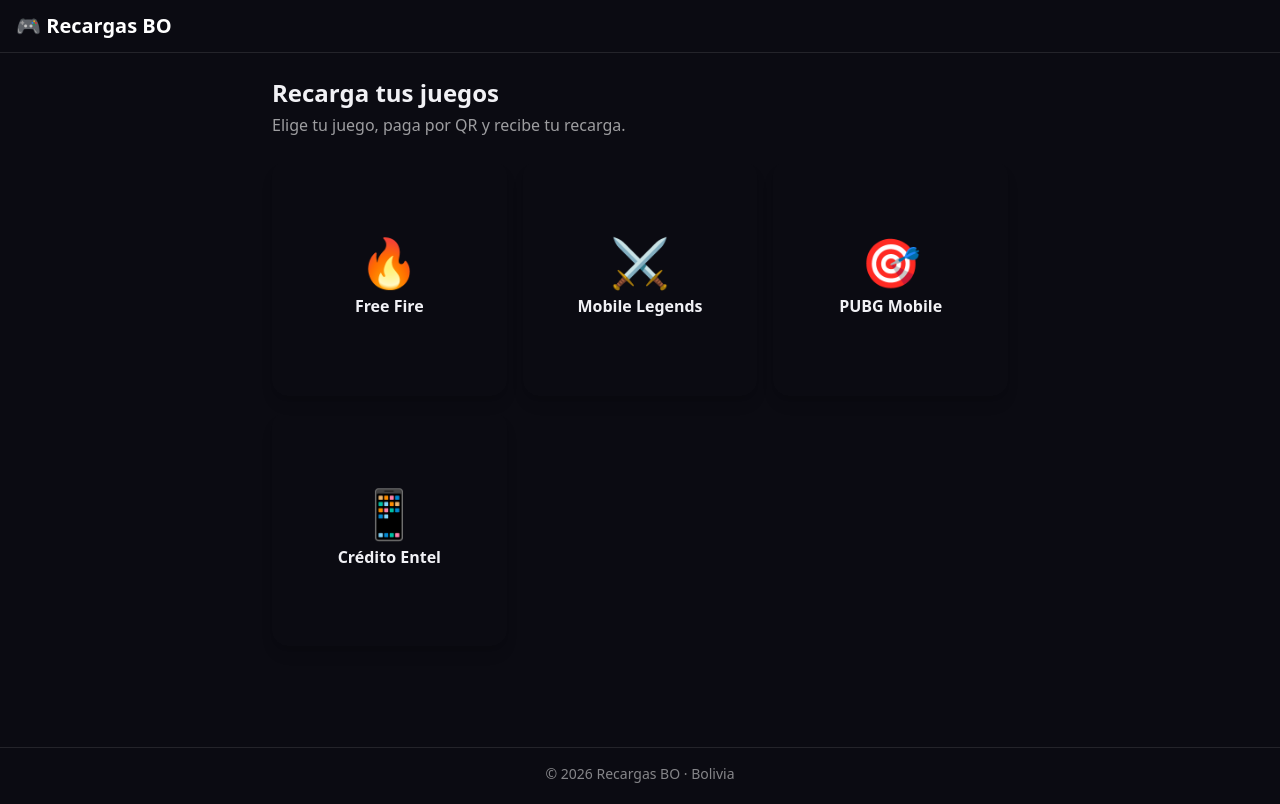
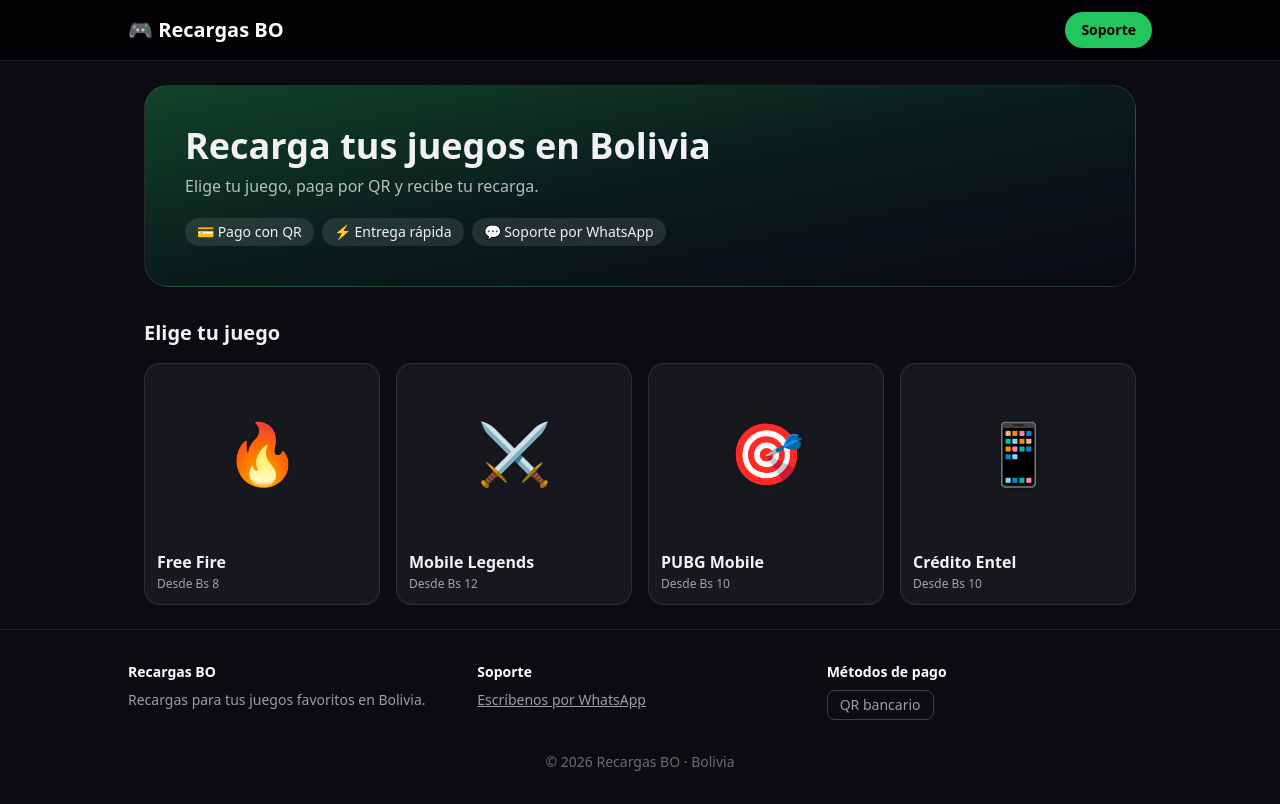
Before and after one commit to BladimirBLopez/recargas-bo, a Next.js app: page / in a window 1280 px wide. Built offline with nearby package versions, Linux system fonts and the light colour scheme.

Commit message:
Rediseño estilo Bonoxs: header, banner, tarjetas y footer

```diff
--- a/app/layout.js
+++ b/app/layout.js
@@ -1,6 +1,6 @@
 import './globals.css';
 import Link from 'next/link';
-import { SITE_NAME } from '@/data/games';
+import { SITE_NAME, WHATSAPP } from '@/data/games';
 
 export const metadata = {
   title: `${SITE_NAME} | Recargas de juegos en Bolivia`,
@@ -9,17 +9,50 @@
 };
 
 export default function RootLayout({ children }) {
+  const wa = `https://wa.me/${WHATSAPP}`;
   return (
     <html lang="es">
       <body className="min-h-screen flex flex-col">
-        <header className="border-b border-white/10 px-4 py-3">
-          <Link href="/" className="text-xl font-bold text-white">
-            🎮 {SITE_NAME}
-          </Link>
+        <header className="sticky top-0 z-10 border-b border-white/10 bg-black/70 backdrop-blur px-4 py-3">
+          <div className="max-w-5xl mx-auto flex items-center justify-between">
+            <Link href="/" className="text-xl font-extrabold text-white">
+              🎮 {SITE_NAME}
+            </Link>
+            <a
+              href={wa}
+              target="_blank"
+              rel="noreferrer"
+              className="rounded-full bg-green-500 text-black text-sm font-semibold px-4 py-2"
+            >
+              Soporte
+            </a>
+          </div>
         </header>
-        <main className="flex-1 w-full max-w-3xl mx-auto px-4 py-6">{children}</main>
-        <footer className="border-t border-white/10 px-4 py-4 text-center text-sm text-white/50">
-          © {new Date().getFullYear()} {SITE_NAME} · Bolivia
+
+        <main className="flex-1 w-full max-w-5xl mx-auto px-4 py-6">{children}</main>
+
+        <footer className="border-t border-white/10 px-4 py-8 text-sm text-white/60">
+          <div className="max-w-5xl mx-auto grid gap-6 sm:grid-cols-3">
+            <div>
+              <div className="font-bold text-white mb-2">{SITE_NAME}</div>
+              <p>Recargas para tus juegos favoritos en Bolivia.</p>
+            </div>
+            <div>
+              <div className="font-semibold text-white mb-2">Soporte</div>
+              <a href={wa} target="_blank" rel="noreferrer" className="underline">
+                Escríbenos por WhatsApp
+              </a>
+            </div>
+            <div>
+              <div className="font-semibold text-white mb-2">Métodos de pago</div>
+              <span className="inline-block rounded-lg border border-white/20 px-3 py-1">
+                QR bancario
+              </span>
+            </div>
+          </div>
+          <p className="text-center text-white/40 mt-8">
+            © {new Date().getFullYear()} {SITE_NAME} · Bolivia
+          </p>
         </footer>
       </body>
     </html>
--- a/app/page.js
+++ b/app/page.js
@@ -3,14 +3,29 @@
 
 export default function Home() {
   return (
-    <div>
-      <h1 className="text-2xl font-bold mb-1">Recarga tus juegos</h1>
-      <p className="text-white/60 mb-6">Elige tu juego, paga por QR y recibe tu recarga.</p>
-      <div className="grid grid-cols-2 sm:grid-cols-3 gap-4">
-        {games.map((g) => (
-          <GameCard key={g.slug} game={g} />
-        ))}
-      </div>
+    <div className="space-y-8">
+      <section className="rounded-3xl border border-white/10 bg-gradient-to-br from-green-500/30 via-emerald-800/20 to-transparent p-6 sm:p-10">
+        <h1 className="text-3xl sm:text-4xl font-extrabold mb-2">
+          Recarga tus juegos en Bolivia
+        </h1>
+        <p className="text-white/70 mb-5">
+          Elige tu juego, paga por QR y recibe tu recarga.
+        </p>
+        <div className="flex flex-wrap gap-2 text-sm">
+          <span className="rounded-full bg-white/10 px-3 py-1">💳 Pago con QR</span>
+          <span className="rounded-full bg-white/10 px-3 py-1">⚡ Entrega rápida</span>
+          <span className="rounded-full bg-white/10 px-3 py-1">💬 Soporte por WhatsApp</span>
+        </div>
+      </section>
+
+      <section>
+        <h2 className="text-xl font-bold mb-4">Elige tu juego</h2>
+        <div className="grid grid-cols-2 sm:grid-cols-3 lg:grid-cols-4 gap-4">
+          {games.map((g) => (
+            <GameCard key={g.slug} game={g} />
+          ))}
+        </div>
+      </section>
     </div>
   );
 }
--- a/components/GameCard.js
+++ b/components/GameCard.js
@@ -1,13 +1,24 @@
 import Link from 'next/link';
 
 export default function GameCard({ game }) {
+  const prices = (game.packages || []).map((p) => p.price);
+  const min = prices.length ? Math.min(...prices) : null;
   return (
     <Link
       href={`/juego/${game.slug}`}
-      className={`rounded-2xl p-4 bg-gradient-to-br ${game.color} flex flex-col items-center justify-center gap-2 aspect-square shadow-lg active:scale-95 transition`}
+      className="group rounded-2xl overflow-hidden border border-white/10 bg-white/5 active:scale-95 transition"
     >
-      <span className="text-5xl">{game.emoji}</span>
-      <span className="font-semibold text-center">{game.name}</span>
+      <div
+        className={`bg-gradient-to-br ${game.color} aspect-[4/3] flex items-center justify-center`}
+      >
+        <span className="text-6xl drop-shadow">{game.emoji}</span>
+      </div>
+      <div className="p-3">
+        <div className="font-semibold leading-tight">{game.name}</div>
+        {min !== null && (
+          <div className="text-xs text-white/60 mt-1">Desde Bs {min}</div>
+        )}
+      </div>
     </Link>
   );
 }
```
